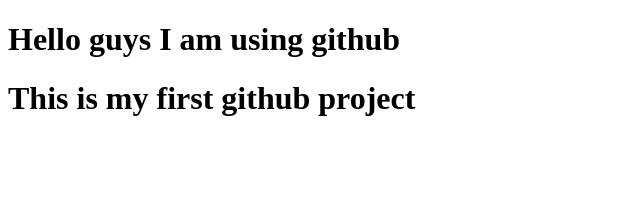
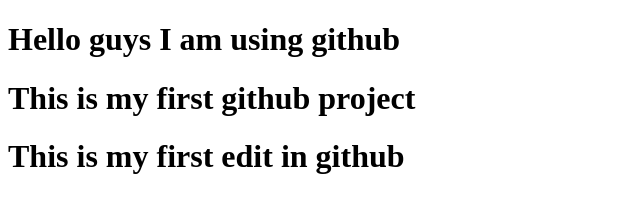
Before and after one commit to bikashpaulbp/my-first-website, a plain HTML site: page index.html in a window 1280 px wide. Shown: the whole page, without its empty margins (0-640 px from the left). Drawn offline with Linux system fonts and the light colour scheme.

Commit message:
Update index.html

```diff
--- a/index.html
+++ b/index.html
@@ -8,5 +8,6 @@
 <body>
     <h1>Hello guys I am using github</h1>
     <h1>This is my first github project</h1>
+    <h1>This is my first edit in github</h1>
 </body>
 </html>
```
